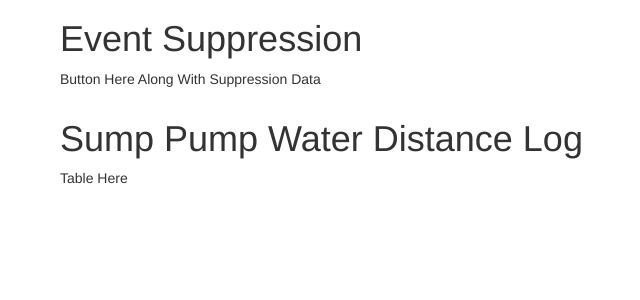
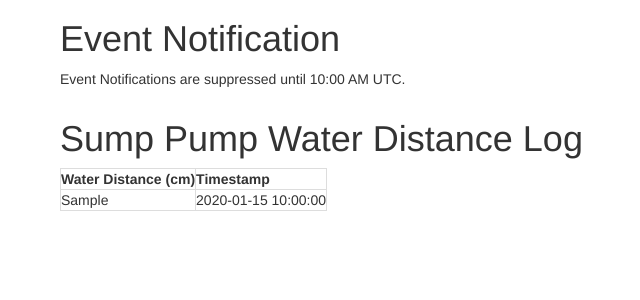
Before and after one commit to tnewman/PySumpMon, a Flask app: page / in a window 1280 px wide. Shown: the part 51-351 px from the top of the page, without its empty margins (10-650 px from the left). Run offline with Flask 2, Linux system fonts and the light colour scheme; tables that the repository leaves empty hold one stand-in row (values such as "Sample post"); some libraries are stand-ins or nearby versions.

Commit message:
Added water distance log page.

```diff
--- a/PySumpMon/controllers.py
+++ b/PySumpMon/controllers.py
@@ -1,5 +1,6 @@
-from flask import Flask, g, render_template
-from PySumpMon import config
+import datetime
+from flask import Flask, g, render_template, redirect, url_for
+from PySumpMon import config, services
 from sqlalchemy import create_engine
 from sqlalchemy.orm import sessionmaker
 
@@ -9,8 +10,12 @@ app.db_session_factory = sessionmaker(bind=app.db_engine)
 
 
 @app.before_request
-def create_db_session2():
+def create_services():
     g.db_session = app.db_session_factory()
+    g.EventSuppressionService = services.EventSuppressionService(g.db_session)
+    g.NotificationLogService = services.NotificationLogService(g.db_session)
+    g.SumpWaterDistanceService = services.SumpWaterDistanceService(
+        g.db_session)
 
 
 @app.teardown_request
@@ -23,4 +28,10 @@ def close_db_session(errors):
 
 @app.route('/', methods=['GET'])
 def show_sump_pump_water_distance():
-    return render_template('sumpwaterdistance.html')
+    distance_logs = g.SumpWaterDistanceService.get_all_distance_logs()
+
+    event_suppression = g.EventSuppressionService.get_suppressed_until()
+
+    return render_template('sumpwaterdistance.html',
+                           distance_logs=distance_logs,
+                           event_suppression=event_suppression)
--- a/PySumpMon/services.py
+++ b/PySumpMon/services.py
@@ -38,7 +38,8 @@ class EventSuppressionService:
         self.session = session
 
     def get_suppressed_until(self):
-        suppress_until = self.session.query(EventSuppression).order_by(
+        suppress_until = self.session.query(EventSuppression).filter(
+            EventSuppression.suppress_until > datetime.now()).order_by(
             desc(EventSuppression.suppress_until)).first()
 
         return suppress_until
@@ -47,22 +48,7 @@ class EventSuppressionService:
         event_suppression = EventSuppression()
         event_suppression.suppress_until = suppress_until
         self.session.add(event_suppression)
-
-
-class SumpWaterDistanceService:
-    def __init__(self, session):
-        self.session = session
-
-    def get_all_distance_logs(self):
-        distance_logs = self.session.query(SumpWaterDistance).order_by(
-            desc(SumpWaterDistance.id)).all()
-
-        return distance_logs
-
-    def log_distance(self, distance_cm):
-        distance = SumpWaterDistance()
-        distance.water_distance_cm = distance_cm
-        self.session.add(distance)
+        self.session.commit()
 
 
 class NotificationLogService:
@@ -82,6 +68,23 @@ class NotificationLogService:
         self.session.add(notification)
 
 
+class SumpWaterDistanceService:
+    def __init__(self, session):
+        self.session = session
+
+    def get_all_distance_logs(self):
+        distance_logs = self.session.query(SumpWaterDistance).order_by(
+            desc(SumpWaterDistance.id)).all()
+
+        return distance_logs
+
+    def log_distance(self, distance_cm):
+        distance = SumpWaterDistance()
+        distance.water_distance_cm = distance_cm
+        self.session.add(distance)
+        self.session.commit()
+
+
 class TwilioSMSService:
     def __init__(self, account, token, from_number, to_number):
         self.twilio = twilio.rest.TwilioRestClient(account, token)
--- a/PySumpMon/templates/sumpwaterdistance.html
+++ b/PySumpMon/templates/sumpwaterdistance.html
@@ -30,12 +30,20 @@
         <div class="container">
             <div class="row">
                 <div class="col-sm-12">
-                    <h1>Event Suppression</h1>
+                    <h1>Event Notification</h1>
                 </div>
             </div>
             <div class="row">
                 <div class="col-sm-12">
-                    <p>Button Here Along With Suppression Data</p>
+                    {% if event_suppression %}
+                    <p>
+                        Event Notifications are suppressed until
+                        {{ event_suppression.suppress_until.strftime(
+                        '%I:%M %p')}} UTC.
+                    </p>
+                    {% else %}
+                    <p>Event Notifications are not currently suppressed.</p>
+                    {% endif %}
                 </div>
             </div>
             <div class="row">
@@ -45,7 +53,22 @@
             </div>
             <div class="row">
                 <div class="col-sm-12">
-                    <p>Table Here</p>
+                    {% if distance_logs %}
+                    <table class="table-bordered">
+                        <tr>
+                            <th>Water Distance (cm)</th>
+                            <th>Timestamp</th>
+                        </tr>
+                        {% for distance_log in distance_logs %}
+                        <tr>
+                            <td>{{ distance_log.water_distance_cm}}</td>
+                            <td>{{ distance_log.timestamp}}</td>
+                        </tr>
+                        {%endfor%}
+                    </table>
+                    {% else %}
+                    <p>No Records</p>
+                    {% endif %}
                 </div>
             </div>
         </div>
```
